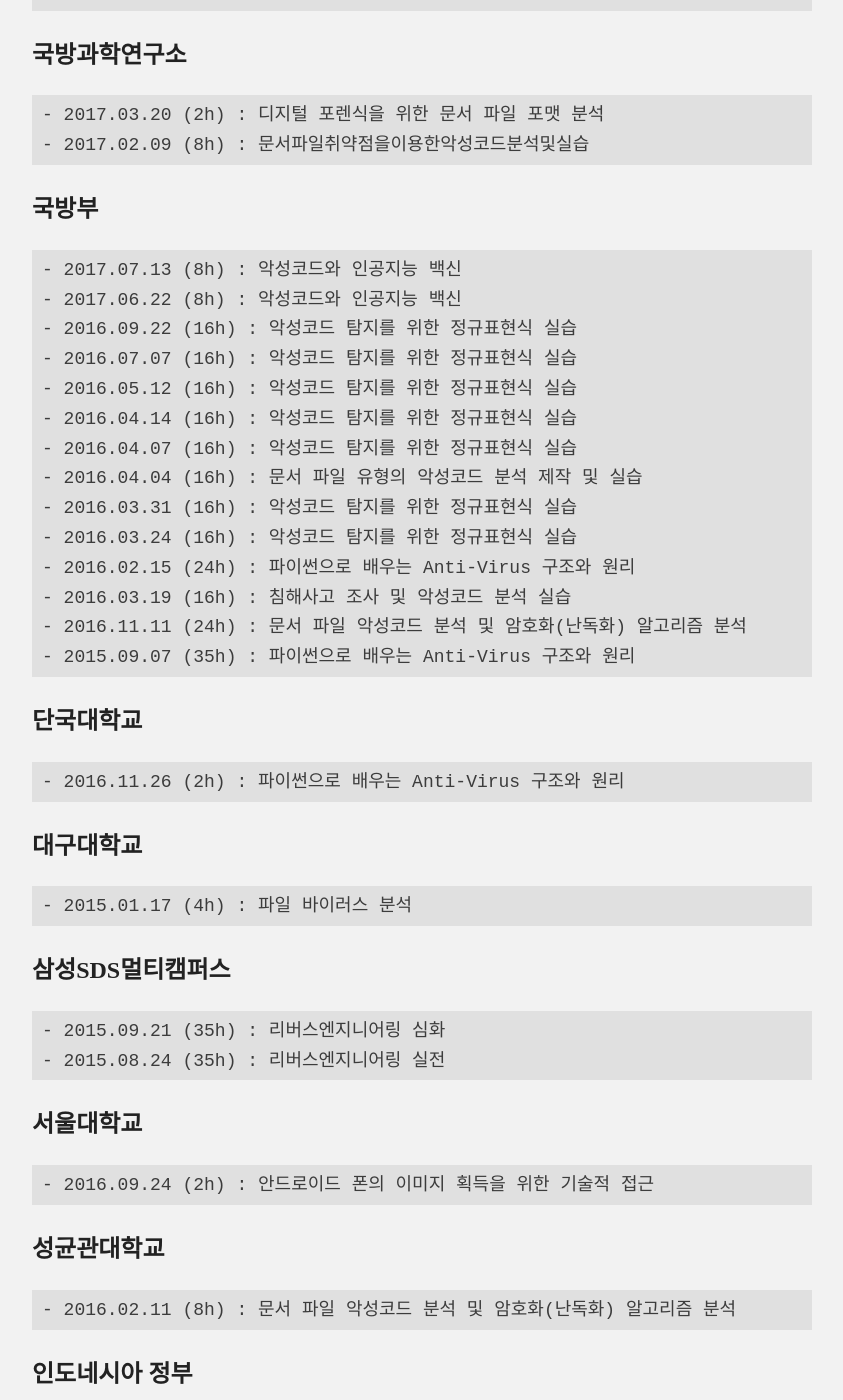
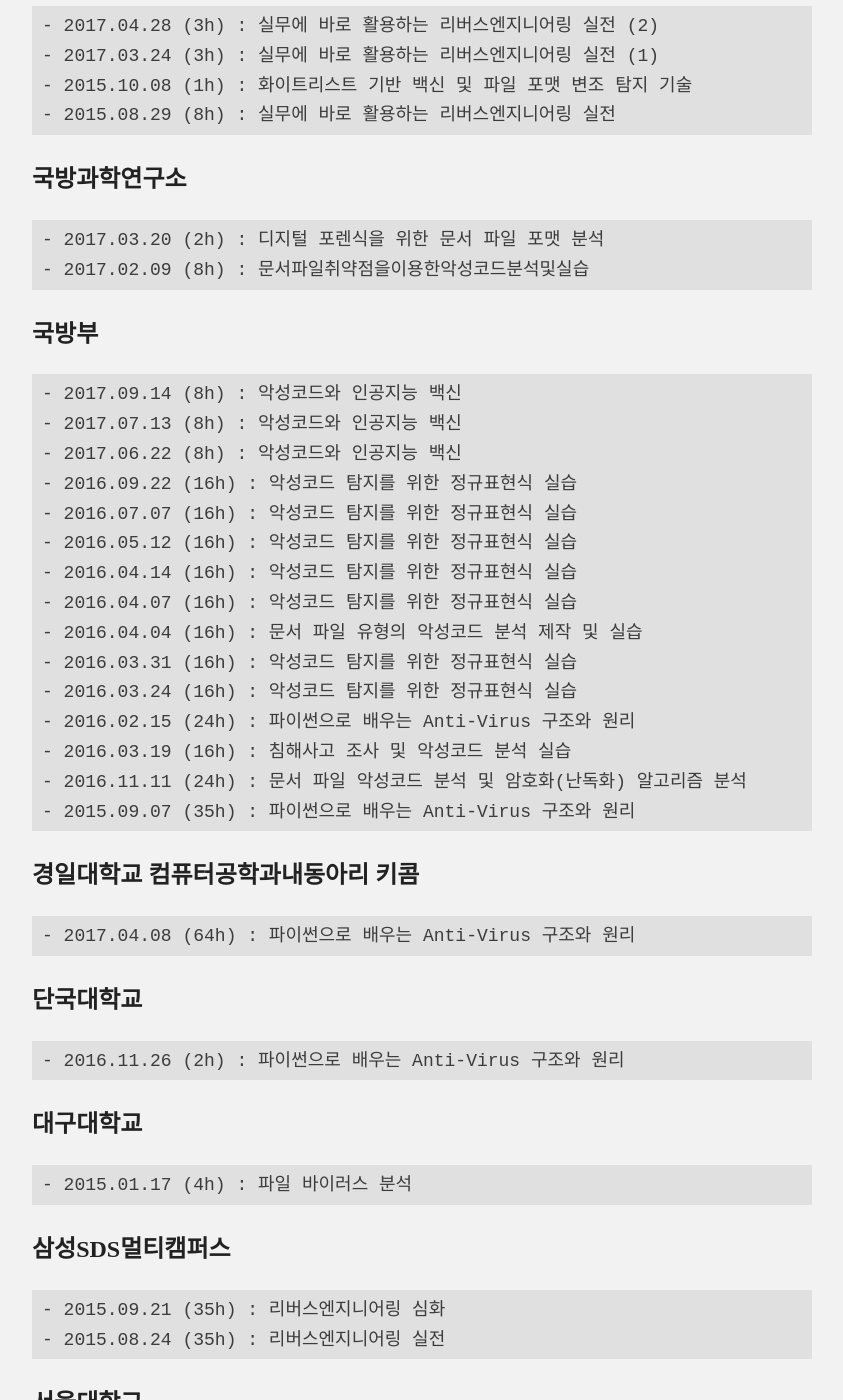
Before and after one commit to hanul93/hanul93.github.com, a Jekyll site: the page built from lecture.md, in a window 1280 px wide and 1400 px high, scrolled down 587 px. Shown: the whole window, without its empty margins (218-1061 px from the left). Built offline with Jekyll 4.4.1, drawn with Linux system fonts in a browser that asks for light colours; nearby versions of some CDN libraries; some of the changed text lies outside the part shown.

Commit message:
강의 내용 추가

```diff
--- a/lecture.md
+++ b/lecture.md
@@ -6,6 +6,12 @@
 
 
 강의를 문의하고 싶다면 <a href="mailto:hanul93@gmail.com">최원혁(hanul93@gmail.com)</a>으로 부탁합니다.
+
+## 가천대학교
+
+<div class="highlighter-rouge"><pre class="highlight"><code>- 2017.08.30 (2h) : 악성코드와 인공지능 백신
+</code></pre>
+</div>
 
 
 ## 게임물관리위원회
@@ -32,7 +38,8 @@
 
 ## 국방부
 
-<div class="highlighter-rouge"><pre class="highlight"><code>- 2017.07.13 (8h) : 악성코드와 인공지능 백신
+<div class="highlighter-rouge"><pre class="highlight"><code>- 2017.09.14 (8h) : 악성코드와 인공지능 백신
+- 2017.07.13 (8h) : 악성코드와 인공지능 백신
 - 2017.06.22 (8h) : 악성코드와 인공지능 백신
 - 2016.09.22 (16h) : 악성코드 탐지를 위한 정규표현식 실습
 - 2016.07.07 (16h) : 악성코드 탐지를 위한 정규표현식 실습
@@ -49,6 +56,11 @@
 </code></pre>
 </div>
 
+## 경일대학교 컴퓨터공학과내동아리 키콤
+
+<div class="highlighter-rouge"><pre class="highlight"><code>- 2017.04.08 (64h) : 파이썬으로 배우는 Anti-Virus 구조와 원리
+</code></pre>
+</div>
 
 ## 단국대학교
 
```
